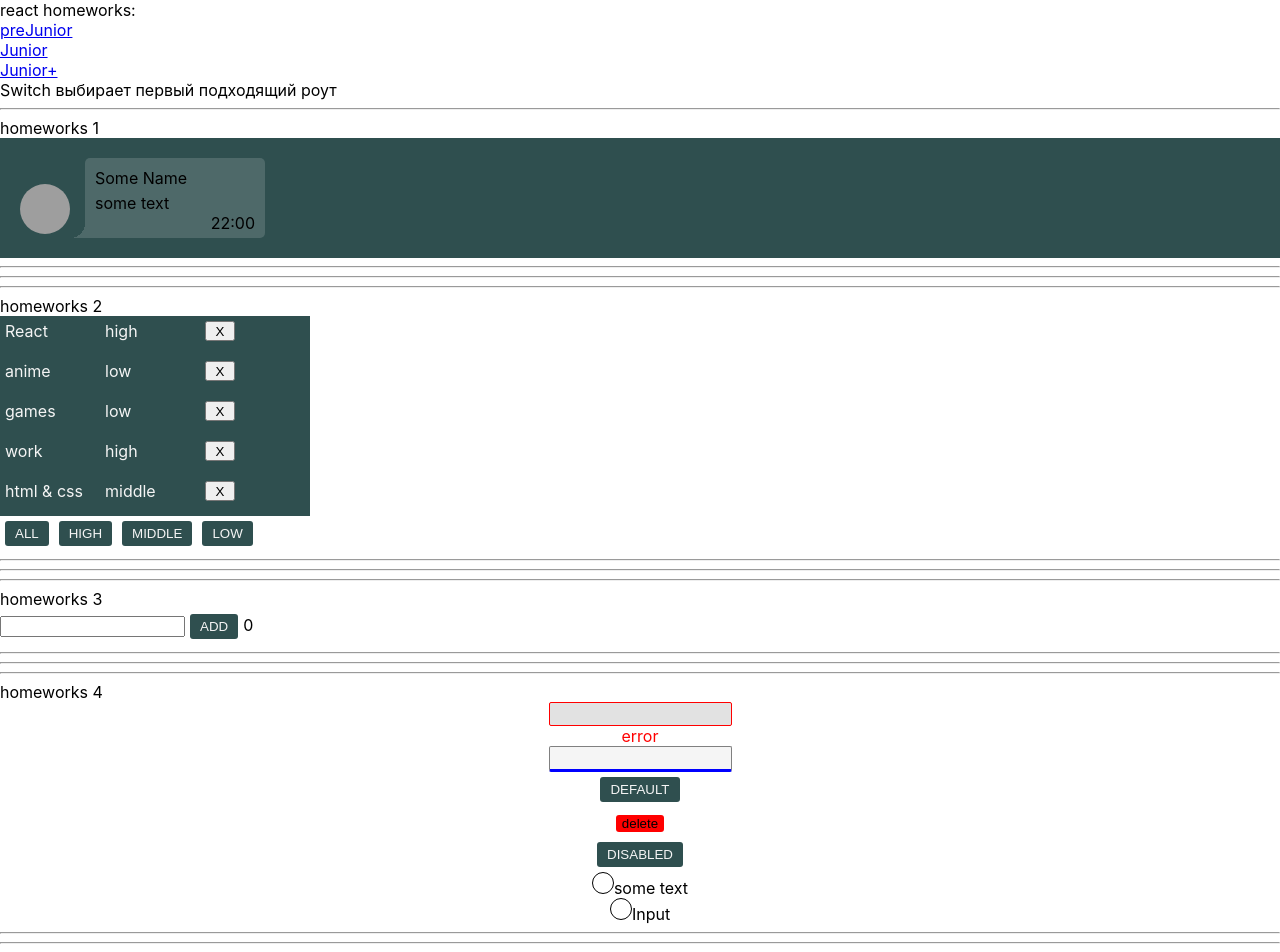
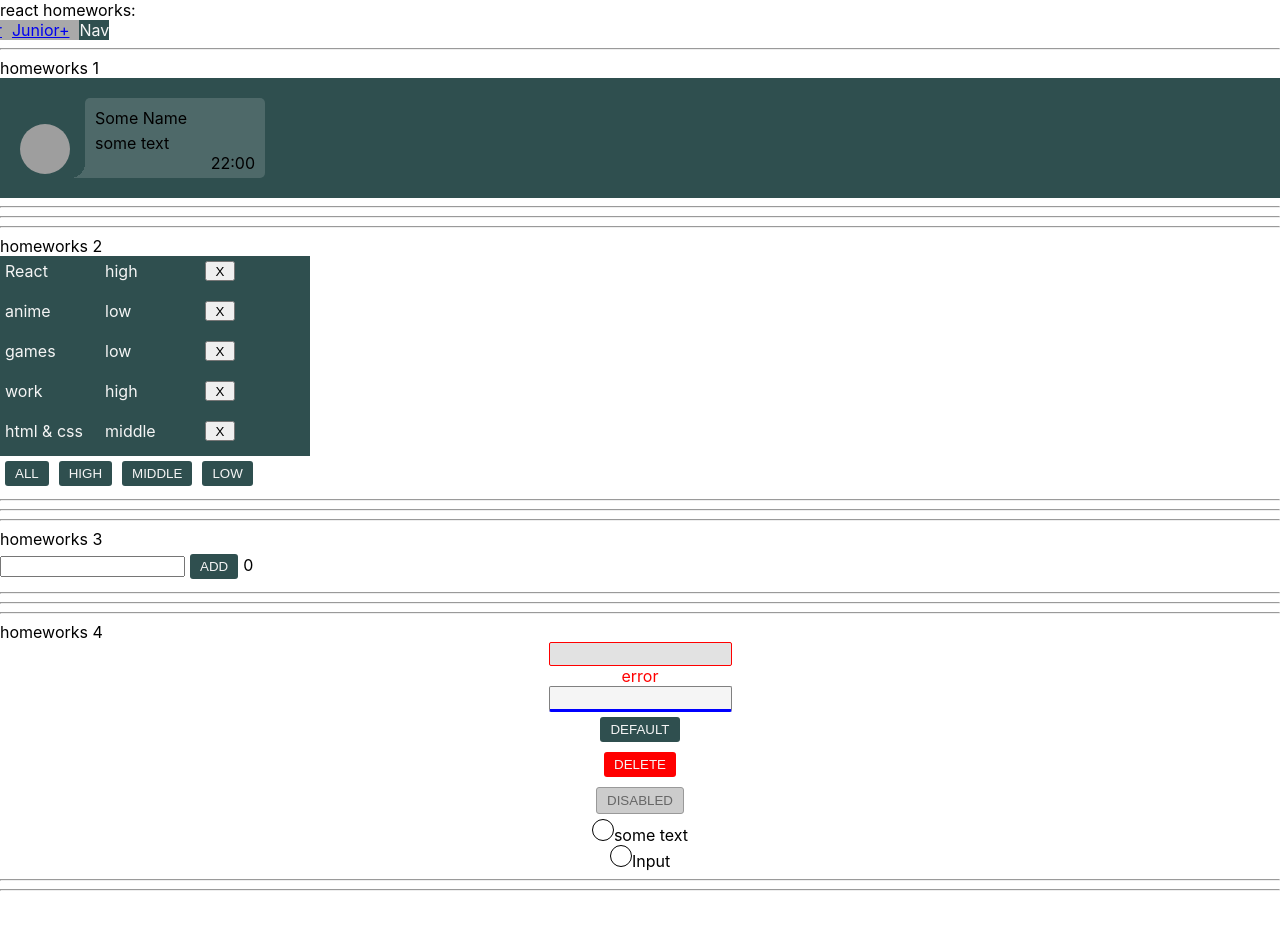
Before and after one commit to fabskrejt/zadachiIgnat, a React (Create React App) app: page /#/pre-junior in a window 1280 px wide. After the commit the page ends 899 px from the top, so only its background shows below. Built offline with nearby package versions, Linux system fonts and the light colour scheme; grey boxes are pictures that could not be loaded.

Commit message:
completed hw5

```diff
--- a/src/p2-homeworks/h4/HW4.tsx
+++ b/src/p2-homeworks/h4/HW4.tsx
@@ -50,7 +50,7 @@ function HW4() {
                     delete {/*// название кнопки попадёт в children*/}
                 </SuperButton>
 
-                <SuperButton disabled>
+                <SuperButton disabled onClick={showAlert}>
                     disabled
                 </SuperButton>
 
--- a/src/p2-homeworks/h4/common/c2-SuperButton/SuperButton.module.css
+++ b/src/p2-homeworks/h4/common/c2-SuperButton/SuperButton.module.css
@@ -1,7 +1,8 @@
-.buttonContainer{
+.buttonContainer {
     padding: 5px;
     display: inline-block;
 }
+
 .default {
     background: darkslategray;
     color: whitesmoke;
@@ -10,7 +11,8 @@
     padding: 5px 10px;
     text-transform: uppercase;
 }
-.default:hover{
+
+.default:hover {
     /*background: rgba(32, 57, 52, 0.9);*/
     box-shadow: 0 0 0 2px rgba(54, 229, 229, 0.7);
     transition: 0.1s;
@@ -19,8 +21,18 @@
 
 }
 
+.default:disabled {
+    border: 1px solid #999999;
+    background: #cccccc;
+    color: #666666;
+    box-shadow: none;
+}
+
 .red {
     background: red;
+    color: whitesmoke;
     border-radius: 3px;
     border: none;
+    padding: 5px 10px;
+    text-transform: uppercase;
 }
--- /dev/null
+++ b/src/p2-homeworks/h5/HW5.module.css
@@ -0,0 +1,3 @@
+.hw5Container{
+
+}
--- a/src/p2-homeworks/h5/HW5.tsx
+++ b/src/p2-homeworks/h5/HW5.tsx
@@ -2,14 +2,17 @@ import React from 'react'
 import Header from './Header'
 import {HashRouter} from "react-router-dom";
 import Routs from "./Routes";
+import s from './HW5.module.css'
 
 function HW5() {
     return (
-        <div>
+        <div className={s.hw5Container}>
             {/*в gh-pages лучше работает HashRouter*/}
             <HashRouter>
+<div className={s.ss}>
+    <Header/>
+</div>
 
-            <Header/>
 
             <Routs/>
 
--- /dev/null
+++ b/src/p2-homeworks/h5/Header.module.css
@@ -0,0 +1,21 @@
+.header{
+    position: relative;
+    right: 10%;
+    display: inline-block;
+    transition: 1s;
+    background-color: darkgray;
+}
+.header div{
+    display: inline-block;
+    padding-right: 10px;
+}
+.header:hover{
+    right: 0%;
+    transition: 0.5s;
+}
+
+.header:after{
+    content: 'Nav';
+    background-color: darkslategrey;
+    color: whitesmoke;
+}
--- a/src/p2-homeworks/h5/Header.tsx
+++ b/src/p2-homeworks/h5/Header.tsx
@@ -1,10 +1,10 @@
 import React from 'react'
 import {NavLink} from 'react-router-dom'
 import {PATH} from "./Routes";
-
+import s from './Header.module.css'
 function Header() {
     return (
-        <div>
+        <div className={s.header}>
             <div>
                 <NavLink to={`${PATH.PRE_JUNIOR}`}>preJunior</NavLink>
             </div>
--- a/src/p2-homeworks/h5/Routes.tsx
+++ b/src/p2-homeworks/h5/Routes.tsx
@@ -15,11 +15,11 @@ export const PATH = {
 function Routs() {
     return (
         <div>
-            Switch выбирает первый подходящий роут
+            {/*Switch выбирает первый подходящий роут*/}
             <Routes>
 
-            в начале мы попадаем на страницу '/' и переходим сразу на страницу PRE_JUNIOR
-            exact нужен чтоб указать полное совподение (что после '/' ничего не будет)
+{/*            в начале мы попадаем на страницу '/' и переходим сразу на страницу PRE_JUNIOR
+            exact нужен чтоб указать полное совподение (что после '/' ничего не будет)*/}
             <Route path={'/'} element={ <Navigate replace to={PATH.PRE_JUNIOR}/>}/>
             {/*<Route path={'/'} exact render={() => <Redirect to={PATH.PRE_JUNIOR}/>}/>*/}
 
@@ -27,15 +27,9 @@ function Routs() {
                 <Route path={PATH.JUNIOR} element={ <Junior/>}/>
                 <Route path={PATH.JUNIORPLUS} element={ <JuniorPlus/>}/>
                 // add routes
-
-                у этого роута нет пути, он отрисуется если пользователь захочет попасть на несуществующую страницу
+{/*
+                у этого роута нет пути, он отрисуется если пользователь захочет попасть на несуществующую страницу*/}
                 <Route element={<Error404/>}/>
-
-{/*            <Route path={PATH.PRE_JUNIOR} render={() => <PreJunior/>}/>
-                // add routes
-
-            у этого роута нет пути, он отрисуется если пользователь захочет попасть на несуществующую страницу
-            <Route render={() => <Error404/>}/>*/}
 
             </Routes>
         </div>
```
Also changed, not shown: src/p2-homeworks/h4/common/c2-SuperButton/SuperButton.tsx (+5 -5 lines).
